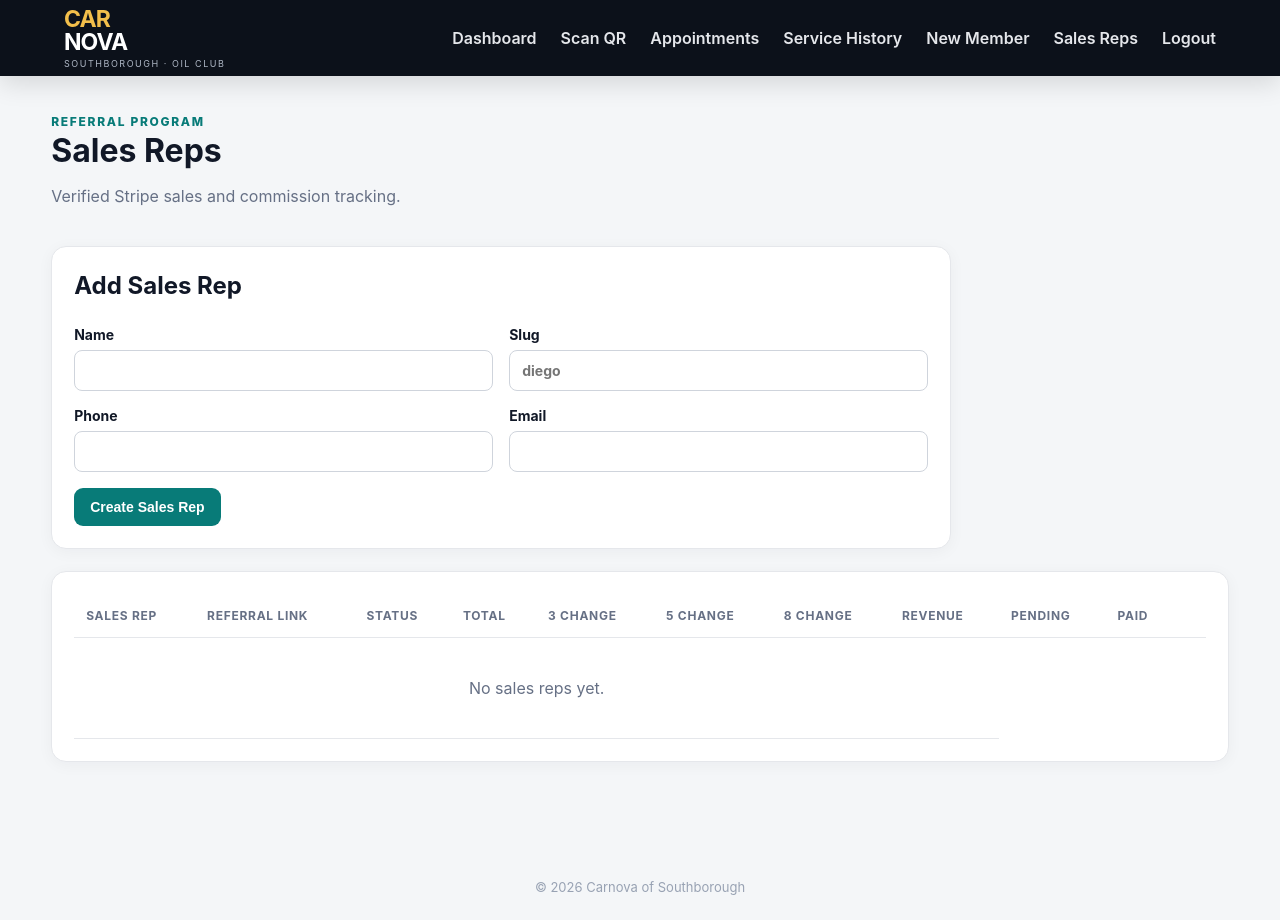
After one commit to douglasilucca/carnova-oil-club, a Flask app: page /admin/sales-reps in a window 1280 px wide. The commit adds this page. Run offline with Flask 3, Linux system fonts and the light colour scheme; a user stored in the database is signed in; some libraries are stand-ins or nearby versions.

Commit message:
Add sales rep referral tracking

```diff
--- a/app.py
+++ b/app.py
@@ -77,6 +77,56 @@ class Member(db.Model):
     )
 
 
+class SalesRep(db.Model):
+    id = db.Column(db.Integer, primary_key=True)
+    name = db.Column(db.String(255), nullable=False)
+    slug = db.Column(db.String(80), unique=True, nullable=False, index=True)
+    active = db.Column(db.Boolean, nullable=False, default=True)
+    phone = db.Column(db.String(50), default="")
+    email = db.Column(db.String(255), default="")
+    created_at = db.Column(db.DateTime, nullable=False, default=datetime.utcnow)
+
+
+class ReferralSale(db.Model):
+    id = db.Column(db.Integer, primary_key=True)
+    sales_rep_id = db.Column(db.Integer, db.ForeignKey("sales_rep.id"), nullable=False, index=True)
+    member_id = db.Column(db.Integer, db.ForeignKey("member.id"), nullable=False, index=True)
+    stripe_event_id = db.Column(db.String(255), unique=True, nullable=False, index=True)
+    stripe_checkout_session_id = db.Column(db.String(255), unique=True, nullable=False, index=True)
+    stripe_price_id = db.Column(db.String(255), nullable=False)
+    plan_name = db.Column(db.String(100), nullable=False)
+    oil_changes = db.Column(db.Integer, nullable=False)
+    sale_amount_cents = db.Column(db.Integer, nullable=False, default=0)
+    commission_cents = db.Column(db.Integer, nullable=False, default=0)
+    commission_status = db.Column(db.String(20), nullable=False, default="pending")
+    paid_at = db.Column(db.DateTime)
+    created_at = db.Column(db.DateTime, nullable=False, default=datetime.utcnow)
+
+    sales_rep = db.relationship("SalesRep", backref=db.backref("referral_sales", lazy=True))
+    member = db.relationship("Member", backref=db.backref("referral_sales", lazy=True))
+
+
+class PendingCheckout(db.Model):
+    id = db.Column(db.Integer, primary_key=True)
+    public_token = db.Column(db.String(64), unique=True, nullable=False, index=True)
+    sales_rep_id = db.Column(db.Integer, db.ForeignKey("sales_rep.id"), nullable=True, index=True)
+    member_id = db.Column(db.Integer, db.ForeignKey("member.id"), nullable=True, index=True)
+    name = db.Column(db.String(255), nullable=False)
+    phone = db.Column(db.String(50), nullable=False)
+    email = db.Column(db.String(255), nullable=False, index=True)
+    vehicle_year = db.Column(db.String(4), nullable=False)
+    vehicle_make = db.Column(db.String(100), nullable=False)
+    vehicle_model = db.Column(db.String(100), nullable=False)
+    stripe_price_id = db.Column(db.String(255), nullable=False)
+    stripe_checkout_session_id = db.Column(db.String(255), unique=True, index=True)
+    status = db.Column(db.String(20), nullable=False, default="pending")
+    created_at = db.Column(db.DateTime, nullable=False, default=datetime.utcnow)
+    fulfilled_at = db.Column(db.DateTime)
+
+    sales_rep = db.relationship("SalesRep", backref=db.backref("pending_checkouts", lazy=True))
+    member = db.relationship("Member", backref=db.backref("pending_checkouts", lazy=True))
+
+
 
 class AppleWalletPass(db.Model):
     id = db.Column(db.Integer, primary_key=True)
@@ -410,6 +460,101 @@ def login_required(view):
         return view(*args, **kwargs)
 
     return wrapped
+
+
+REFERRAL_ATTRIBUTION_KEY = "sales_rep_referral"
+REFERRAL_ATTRIBUTION_DAYS = 30
+
+
+def referral_slug(value):
+    value = re.sub(r"[^a-z0-9]+", "-", (value or "").strip().lower()).strip("-")
+    return value[:80]
+
+
+def current_referral_rep():
+    attribution = session.get(REFERRAL_ATTRIBUTION_KEY) or {}
+    captured_at = attribution.get("captured_at")
+    rep_id = attribution.get("sales_rep_id")
+    if not isinstance(captured_at, (int, float)) or not str(rep_id).isdigit():
+        session.pop(REFERRAL_ATTRIBUTION_KEY, None)
+        return None
+    if datetime.utcnow().timestamp() - captured_at > REFERRAL_ATTRIBUTION_DAYS * 86400:
+        session.pop(REFERRAL_ATTRIBUTION_KEY, None)
+        return None
+    rep = db.session.get(SalesRep, int(rep_id))
+    if not rep or not rep.active:
+        session.pop(REFERRAL_ATTRIBUTION_KEY, None)
+        return None
+    return rep
+
+
+@app.route("/r/<slug>")
+def sales_rep_referral(slug):
+    rep = SalesRep.query.filter_by(slug=slug.lower()).first()
+    if not rep or not rep.active:
+        return "Referral link not found", 404
+    session[REFERRAL_ATTRIBUTION_KEY] = {
+        "sales_rep_id": rep.id,
+        "captured_at": datetime.utcnow().timestamp(),
+    }
+    return redirect(url_for("new_customer_purchase"))
+
+
+@app.route("/admin/sales-reps", methods=["GET", "POST"])
+@login_required
+def sales_reps():
+    if request.method == "POST":
+        name = request.form.get("name", "").strip()
+        slug = referral_slug(request.form.get("slug") or name)
+        if not name or not slug:
+            flash("A sales rep name is required.", "error")
+        elif SalesRep.query.filter_by(slug=slug).first():
+            flash("That referral slug is already in use.", "error")
+        else:
+            db.session.add(SalesRep(name=name, slug=slug, phone=request.form.get("phone", "").strip(), email=request.form.get("email", "").strip().lower()))
+            db.session.commit()
+            flash("Sales rep created.", "success")
+            return redirect(url_for("sales_reps"))
+    reps = SalesRep.query.order_by(SalesRep.name.asc()).all()
+    summaries = []
+    for rep in reps:
+        sales = rep.referral_sales
+        summaries.append({
+            "rep": rep,
+            "sales": sales,
+            "total_sales": len(sales),
+            "package_counts": {changes: sum(s.oil_changes == changes for s in sales) for changes in (3, 5, 8)},
+            "total_revenue": sum(s.sale_amount_cents or 0 for s in sales),
+            "pending": sum(s.commission_cents or 0 for s in sales if s.commission_status == "pending"),
+            "paid": sum(s.commission_cents or 0 for s in sales if s.commission_status == "paid"),
+        })
+    return render_template("sales_reps.html", summaries=summaries)
+
+
+@app.route("/admin/sales-reps/<int:rep_id>")
+@login_required
+def sales_rep_detail(rep_id):
+    rep = db.get_or_404(SalesRep, rep_id)
+    return render_template("sales_rep_detail.html", rep=rep, sales=ReferralSale.query.filter_by(sales_rep_id=rep.id).order_by(ReferralSale.created_at.desc()).all())
+
+
+@app.route("/admin/sales-reps/<int:rep_id>/toggle", methods=["POST"])
+@login_required
+def toggle_sales_rep(rep_id):
+    rep = db.get_or_404(SalesRep, rep_id)
+    rep.active = not rep.active
+    db.session.commit()
+    return redirect(url_for("sales_reps"))
+
+
+@app.route("/admin/referral-sales/<int:sale_id>/paid", methods=["POST"])
+@login_required
+def mark_referral_sale_paid(sale_id):
+    sale = db.get_or_404(ReferralSale, sale_id)
+    sale.commission_status = "paid"
+    sale.paid_at = sale.paid_at or datetime.utcnow()
+    db.session.commit()
+    return redirect(url_for("sales_rep_detail", rep_id=sale.sales_rep_id))
 
 
 @app.route("/admin/reset-test-data", methods=["GET", "POST"])
@@ -1969,7 +2114,83 @@ def public_member_billing_portal(token):
 @app.route("/m/<token>/buy")
 def public_member_buy(token):
     member = Member.query.filter_by(token=token).first_or_404()
-    return render_template("member_buy.html", member=member, plans=stripe_plan_catalog())
+    return render_template(
+        "member_buy.html",
+        member=member,
+        plans=stripe_plan_catalog(),
+        sales_rep=current_referral_rep(),
+    )
+
+
+@app.route("/purchase")
+def new_customer_purchase():
+    return render_template("new_customer_purchase.html", sales_rep=current_referral_rep(), plans=stripe_plan_catalog())
+
+
+@app.route("/purchase/<path:plan_key>", methods=["POST"])
+def create_new_customer_checkout(plan_key):
+    plan = STRIPE_PLANS.get(plan_key)
+    if not plan or plan["subscription"]:
+        return {"error": "plan_not_found"}, 404
+
+    name = request.form.get("name", "").strip()
+    phone = request.form.get("phone", "").strip()
+    email = request.form.get("email", "").strip().lower()
+    vehicle_year = request.form.get("vehicle_year", "").strip()
+    vehicle_make = request.form.get("vehicle_make", "").strip()
+    vehicle_model = request.form.get("vehicle_model", "").strip()
+    if not name or not phone or not re.fullmatch(r"[^@\s]+@[^@\s]+\.[^@\s]+", email) or not re.fullmatch(r"\d{4}", vehicle_year) or not vehicle_make or not vehicle_model:
+        flash("Please provide valid contact and vehicle information.", "error")
+        return redirect(url_for("new_customer_purchase"))
+
+    sales_rep = current_referral_rep()
+    pending = PendingCheckout(
+        public_token=secrets.token_urlsafe(32),
+        sales_rep_id=sales_rep.id if sales_rep else None,
+        name=name,
+        phone=phone,
+        email=email,
+        vehicle_year=vehicle_year,
+        vehicle_make=vehicle_make,
+        vehicle_model=vehicle_model,
+        stripe_price_id=plan_key,
+    )
+    db.session.add(pending)
+    db.session.flush()
+    stripe_secret = os.environ.get("STRIPE_SECRET_KEY", "").strip()
+    if not stripe_secret:
+        db.session.rollback()
+        flash("Purchases are temporarily unavailable. Please try again later.", "error")
+        return redirect(url_for("new_customer_purchase"))
+
+    stripe.api_key = stripe_secret
+    try:
+        checkout_session = stripe.checkout.Session.create(
+            mode="payment",
+            line_items=[{"price": plan_key, "quantity": 1}],
+            success_url=f"{resolve_public_base_url()}{url_for('new_customer_purchase_success', public_token=pending.public_token)}",
+            cancel_url=f"{resolve_public_base_url()}{url_for('new_customer_purchase', _external=False)}",
+            customer_email=email,
+            metadata={"pending_checkout_token": pending.public_token, **({"sales_rep_id": str(sales_rep.id)} if sales_rep else {})},
+        )
+        pending.stripe_checkout_session_id = checkout_session.id
+        db.session.commit()
+    except stripe.error.StripeError as error:
+        db.session.rollback()
+        print("Stripe new customer checkout creation error:", error)
+        flash("We couldn't open checkout right now. Please try again later.", "error")
+        return redirect(url_for("new_customer_purchase"))
+    return redirect(checkout_session.url)
+
+
+@app.route("/purchase/success/<public_token>")
+def new_customer_purchase_success(public_token):
+    pending = PendingCheckout.query.filter_by(public_token=public_token).first_or_404()
+    if pending.member_id:
+        member = db.session.get(Member, pending.member_id)
+        if member:
+            return redirect(url_for("member_public", token=member.token))
+    return render_template("purchase_pending.html", pending=pending)
 
 
 @app.route("/m/<token>/buy/<path:plan_key>", methods=["POST"])
@@ -1986,6 +2207,10 @@ def public_member_buy_plan(token, plan_key):
 
     stripe.api_key = stripe_secret
     mode = "subscription" if plan["subscription"] else "payment"
+    sales_rep = current_referral_rep()
+    metadata = {"member_id": str(member.id), "plan_price_id": plan_key}
+    if sales_rep:
+        metadata["sales_rep_id"] = str(sales_rep.id)
     try:
         checkout_session = stripe.checkout.Session.create(
             mode=mode,
@@ -1993,7 +2218,7 @@ def public_member_buy_plan(token, plan_key):
             success_url=f"{resolve_public_base_url()}{url_for('member_public', token=member.token)}",
             cancel_url=f"{resolve_public_base_url()}{url_for('public_member_buy', token=member.token)}",
             customer_email=member.email,
-            metadata={"member_id": str(member.id), "plan_price_id": plan_key},
+            metadata=metadata,
         )
     except stripe.error.StripeError as error:
         print("Stripe checkout creation error:", error)
@@ -3401,6 +3626,39 @@ STRIPE_PLANS = {
     },
 }
 
+COMMISSION_CENTS_BY_CHANGES = {3: 1000, 5: 1500, 8: 2000}
+
+
+def create_referral_sale(event_id, checkout_session, member, price_id, selected_plan):
+    metadata = checkout_session.get("metadata") or {}
+    sales_rep_id = metadata.get("sales_rep_id")
+    if not member or not str(sales_rep_id or "").isdigit():
+        return None
+    sales_rep = db.session.get(SalesRep, int(sales_rep_id))
+    if not sales_rep:
+        return None
+    if ReferralSale.query.filter(
+        db.or_(
+            ReferralSale.stripe_event_id == event_id,
+            ReferralSale.stripe_checkout_session_id == checkout_session.get("id"),
+        )
+    ).first():
+        return None
+    sale = ReferralSale(
+        sales_rep_id=sales_rep.id,
+        member_id=member.id,
+        stripe_event_id=event_id,
+        stripe_checkout_session_id=checkout_session.get("id"),
+        stripe_price_id=price_id,
+        plan_name=selected_plan["name"],
+        oil_changes=selected_plan["changes"],
+        sale_amount_cents=int(checkout_session.get("amount_total") or 0),
+        commission_cents=0 if selected_plan["subscription"] else COMMISSION_CENTS_BY_CHANGES.get(selected_plan["changes"], 0),
+        commission_status="pending",
+    )
+    db.session.add(sale)
+    return sale
+
 
 def stripe_plan_catalog():
     stripe_secret = os.environ.get("STRIPE_SECRET_KEY", "").strip()
@@ -3693,19 +3951,25 @@ def send_tiktok_purchase_event(checkout_session, member):
         print("TikTok purchase event error:", type(error).__name__)
 
 
-def process_checkout_completed(obj):
+def process_checkout_completed(obj, event_id=None):
     details = obj.get("customer_details") or {}
     shipping = obj.get("shipping_details") or {}
     metadata = obj.get("metadata") or {}
-
-    email = details.get("email") or obj.get("customer_email")
+    pending_token = metadata.get("pending_checkout_token")
+    pending = PendingCheckout.query.filter_by(public_token=pending_token).first() if pending_token else None
+    if pending:
+        metadata = {**metadata, "sales_rep_id": str(pending.sales_rep_id or "")}
+        obj["metadata"] = metadata
+
+    email = details.get("email") or obj.get("customer_email") or (pending.email if pending else None)
     customer_name = (
         details.get("name")
         or shipping.get("name")
+        or (pending.name if pending else None)
         or metadata.get("customer_name")
         or obj.get("customer_name")
     )
-    customer_phone = details.get("phone") or shipping.get("phone") or ""
+    customer_phone = details.get("phone") or shipping.get("phone") or (pending.phone if pending else "")
     customer_id = stripe_object_id(obj.get("customer"))
     subscription_id = stripe_object_id(obj.get("subscription"))
     payment_id = stripe_object_id(obj.get("payment_intent")) or obj.get("id")
@@ -3751,6 +4015,10 @@ def process_checkout_completed(obj):
     if not selected_plan:
         print("Ignoring Stripe checkout session for unsupported price:", price_id)
         return None, False
+    if pending and pending.stripe_checkout_session_id != obj.get("id"):
+        raise ValueError("Stripe checkout session does not match pending checkout")
+    if pending and pending.stripe_price_id != price_id:
+        raise ValueError("Stripe price does not match pending checkout")
     if not email:
         raise ValueError("Stripe checkout did not include a customer email")
 
@@ -3759,7 +4027,7 @@ def process_checkout_completed(obj):
     subscription_status = "active" if selected_plan["subscription"] else None
 
     # Webhook retries and duplicate checkout events must not create duplicate members.
-    member_id = metadata.get("member_id")
+    member_id = metadata.get("member_id") or (pending.member_id if pending else None)
     existing = Member.query.get(int(member_id)) if str(member_id or "").isdigit() else None
     existing = existing or find_subscription_member(
         subscription_id=subscription_id,
@@ -3787,6 +4055,11 @@ def process_checkout_completed(obj):
         existing.price_paid_cents = int(obj.get("amount_total") or existing.price_paid_cents or 0)
         existing.status = current_member_status(existing)
         db.session.flush()
+        if pending:
+            pending.member_id = existing.id
+            pending.status = "fulfilled"
+            pending.fulfilled_at = pending.fulfilled_at or datetime.utcnow()
+        create_referral_sale(event_id, obj, existing, price_id, selected_plan)
         return existing, False
 
     if subscription_id and stripe_secret:
@@ -3820,6 +4093,18 @@ def process_checkout_completed(obj):
     member.status = current_member_status(member)
     db.session.add(member)
     db.session.flush()
+    if pending:
+        pending.member_id = member.id
+        pending.status = "fulfilled"
+        pending.fulfilled_at = datetime.utcnow()
+        if not Vehicle.query.filter_by(member_id=member.id).first():
+            db.session.add(Vehicle(
+                member_id=member.id,
+                year=pending.vehicle_year,
+                make=pending.vehicle_make,
+                model=pending.vehicle_model,
+            ))
+    create_referral_sale(event_id, obj, member, price_id, selected_plan)
     return member, True
 
 
@@ -3929,7 +4214,7 @@ def stripe_webhook():
 
     try:
         if event_type == "checkout.session.completed":
-            member, _was_created = process_checkout_completed(obj)
+            member, _was_created = process_checkout_completed(obj, event_id=event_id)
             wallet_sync_member = member
             ga4_checkout_session = obj
             tiktok_checkout_session = obj
--- a/templates/base.html
+++ b/templates/base.html
@@ -74,6 +74,7 @@
       <a href="{{ url_for('appointments') }}">Appointments</a>
       <a href="{{ url_for('history') }}">Service History</a>
       <a href="{{ url_for('new_member') }}">New Member</a>
+      <a href="{{ url_for('sales_reps') }}">Sales Reps</a>
       <a href="{{ url_for('logout') }}">Logout</a>
     </nav>
   </header>
--- a/templates/member_buy.html
+++ b/templates/member_buy.html
@@ -7,6 +7,7 @@
       <p class="eyebrow gold">CARNOVA OIL CLUB</p>
       <h1>Buy More Oil Changes</h1>
       <p class="muted">{{ member.name }} · {{ member.member_id }}</p>
+      {% if sales_rep %}<p class="muted">Assisted by {{ sales_rep.name }}</p>{% endif %}
     </div>
   </div>
 
--- /dev/null
+++ b/templates/purchase_pending.html
@@ -0,0 +1,5 @@
+{% extends "base.html" %}
+{% block title %}Payment Processing | Carnova Oil Club{% endblock %}
+{% block content %}
+<section class="public-wrap"><section class="panel confirmation-card"><p class="eyebrow gold">PAYMENT RECEIVED</p><h1>Your membership is being prepared</h1><p class="muted">Stripe payment confirmation is still being processed. Refresh this page in a moment to open your membership card.</p><a class="button primary" href="{{ url_for('new_customer_purchase_success', public_token=pending.public_token) }}">Refresh Membership Status</a></section></section>
+{% endblock %}
--- /dev/null
+++ b/templates/sales_reps.html
@@ -0,0 +1,19 @@
+{% extends "base.html" %}
+{% block title %}Sales Reps | Carnova Oil Club{% endblock %}
+{% block content %}
+<div class="page-heading"><div><p class="eyebrow">REFERRAL PROGRAM</p><h1>Sales Reps</h1><p class="muted">Verified Stripe sales and commission tracking.</p></div></div>
+<section class="panel form-panel">
+  <div class="panel-heading"><h2>Add Sales Rep</h2></div>
+  <form class="form-grid" method="post">
+    <label>Name<input name="name" required></label>
+    <label>Slug<input name="slug" placeholder="diego" pattern="[a-z0-9-]+"></label>
+    <label>Phone<input name="phone"></label>
+    <label>Email<input name="email" type="email"></label>
+    <div class="wide actions"><button class="button primary" type="submit">Create Sales Rep</button></div>
+  </form>
+</section>
+<section class="panel"><div class="table-wrap"><table><thead><tr><th>Sales Rep</th><th>Referral Link</th><th>Status</th><th>Total</th><th>3 Change</th><th>5 Change</th><th>8 Change</th><th>Revenue</th><th>Pending</th><th>Paid</th><th></th></tr></thead><tbody>
+{% for item in summaries %}<tr><td><a href="{{ url_for('sales_rep_detail', rep_id=item.rep.id) }}"><strong>{{ item.rep.name }}</strong></a></td><td><input id="link-{{ item.rep.id }}" readonly value="{{ request.url_root.rstrip('/') }}{{ url_for('sales_rep_referral', slug=item.rep.slug) }}" onclick="this.select()"><button class="button ghost" type="button" onclick="navigator.clipboard.writeText(document.getElementById('link-{{ item.rep.id }}').value)">Copy Link</button></td><td><span class="badge {{ 'active' if item.rep.active else 'cancelled' }}">{{ 'Active' if item.rep.active else 'Inactive' }}</span></td><td>{{ item.total_sales }}</td><td>{{ item.package_counts[3] }}</td><td>{{ item.package_counts[5] }}</td><td>{{ item.package_counts[8] }}</td><td>${{ '%.2f'|format(item.total_revenue / 100) }}</td><td>${{ '%.2f'|format(item.pending / 100) }}</td><td>${{ '%.2f'|format(item.paid / 100) }}</td><td><form method="post" action="{{ url_for('toggle_sales_rep', rep_id=item.rep.id) }}"><button class="button ghost" type="submit">{{ 'Deactivate' if item.rep.active else 'Activate' }}</button></form></td></tr>
+{% else %}<tr><td colspan="8" class="empty">No sales reps yet.</td></tr>{% endfor %}
+</tbody></table></div></section>
+{% endblock %}
```
Also changed, not shown: templates/new_customer_purchase.html (added, +30 -0 lines), templates/sales_rep_detail.html (added, +9 -0 lines), tests/test_sales_rep_referrals.py (added, +208 -0 lines).
